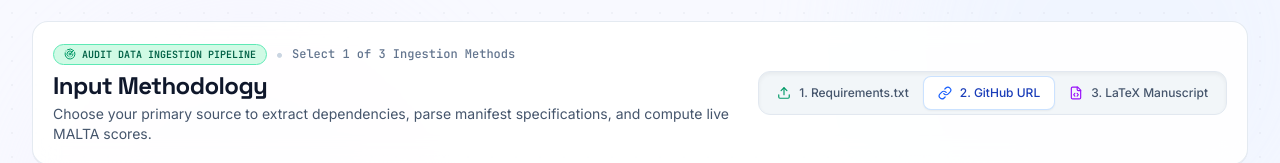
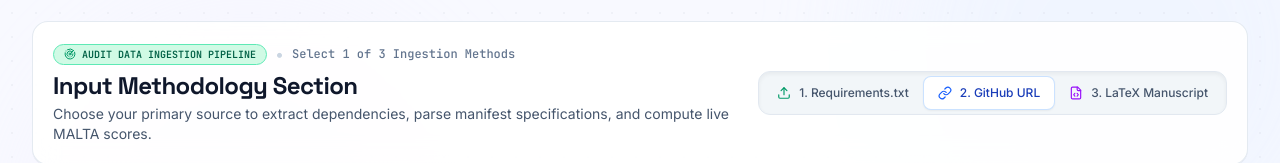
Before and after one commit to anshuvdebnath-cyber/HACK-SYNTHESIS-3.0, a React (Vite) app in the folder frontend/: page / in a window 1280 px wide. Shown: the part 455-618 px from the top of the page. Built offline with nearby package versions, Linux system fonts and the light colour scheme.

Commit message:
Change heading to Input Methodology Section

```diff
--- a/frontend/src/components/HeroSection.tsx
+++ b/frontend/src/components/HeroSection.tsx
@@ -235,7 +235,7 @@ export const HeroSection: React.FC<HeroSectionProps> = ({
               <span className="text-xs font-mono text-slate-500 font-medium">Select 1 of 3 Ingestion Methods</span>
             </div>
             <h2 className="text-xl sm:text-2xl font-display font-bold text-slate-900 tracking-tight">
-              Input Methodology
+              Input Methodology Section
             </h2>
             <p className="text-xs sm:text-sm text-slate-600 mt-0.5">
               Choose your primary source to extract dependencies, parse manifest specifications, and compute live MALTA scores.
```
